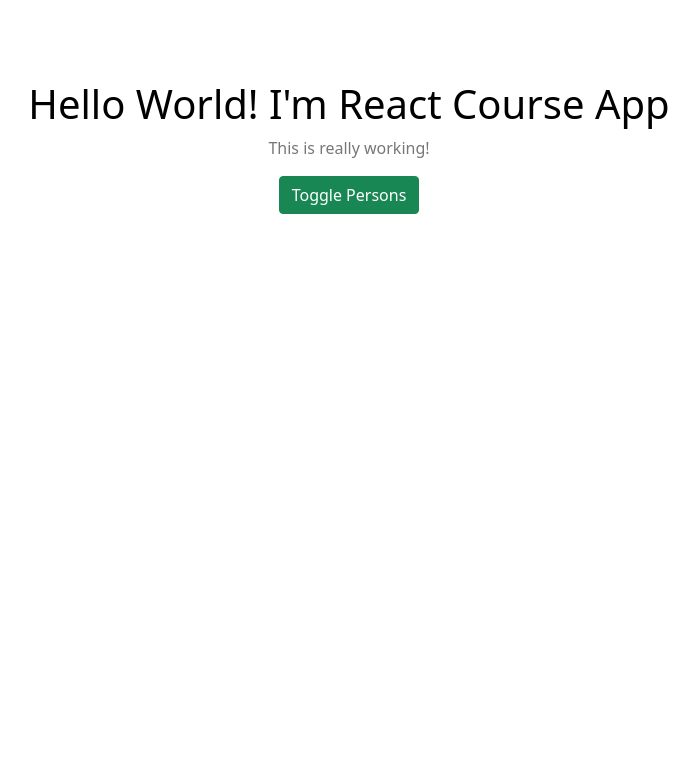
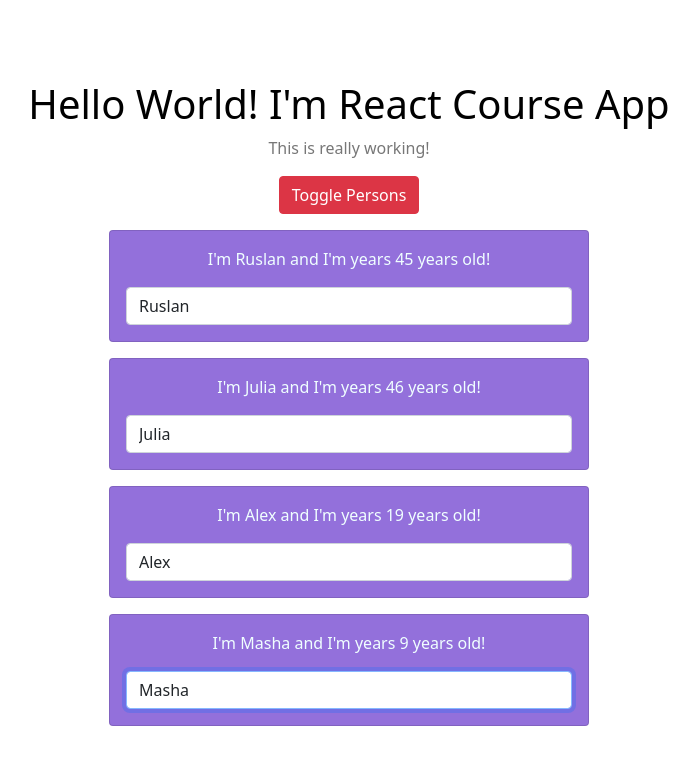
Before and after one commit to Russkazkin/react-course-m3, a React app: page / in a window 1280 px wide. Shown: the top 764 px of the page, without its empty margins (291-990 px from the left). Built offline with nearby package versions, Linux system fonts and the light colour scheme.

Commit message:
Add ref for toggle button in the Cockpit

```diff
--- a/src/components/Cockpit/Cockpit.js
+++ b/src/components/Cockpit/Cockpit.js
@@ -1,4 +1,4 @@
-import React from "react";
+import React, {useRef, useEffect} from "react";
 import styled from "styled-components";
 
 const style = {
@@ -7,20 +7,30 @@ const style = {
 
 const StyledDiv = styled.div`
   color: #777;
+
   h1 {
     color: ${props => props.alt ? 'red' : '#000'};
   }
 `;
 
-const Cockpit = ({showPersons, togglePersonsHandler, title}) => (
+const Cockpit = ({showPersons, togglePersonsHandler, title}) => {
+    const toggleButton = useRef(null);
+
+    useEffect(() => {
+        toggleButton.current.click();
+    }, []);
+
+    return (
         <StyledDiv>
             <h1>Hello World! I'm {title}</h1>
             <p>This is really working!</p>
-        <button className={"btn " + (showPersons ? 'btn-danger' : 'btn-success')}
+            <button ref={toggleButton}
+                    className={"btn " + (showPersons ? 'btn-danger' : 'btn-success')}
                     style={style}
                     onClick={togglePersonsHandler}>Toggle Persons
             </button>
         </StyledDiv>
     );
+}
 
 export default Cockpit;
```
Lines whose indentation alone changed are shown as unchanged.
